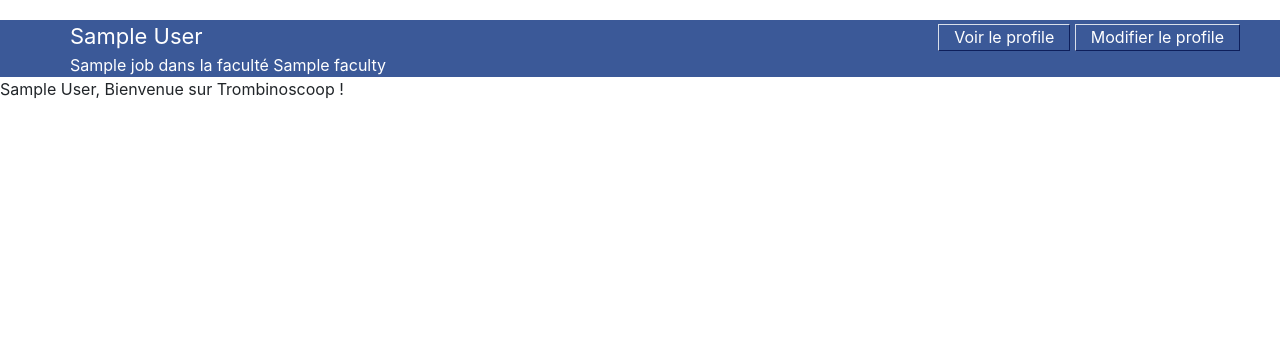
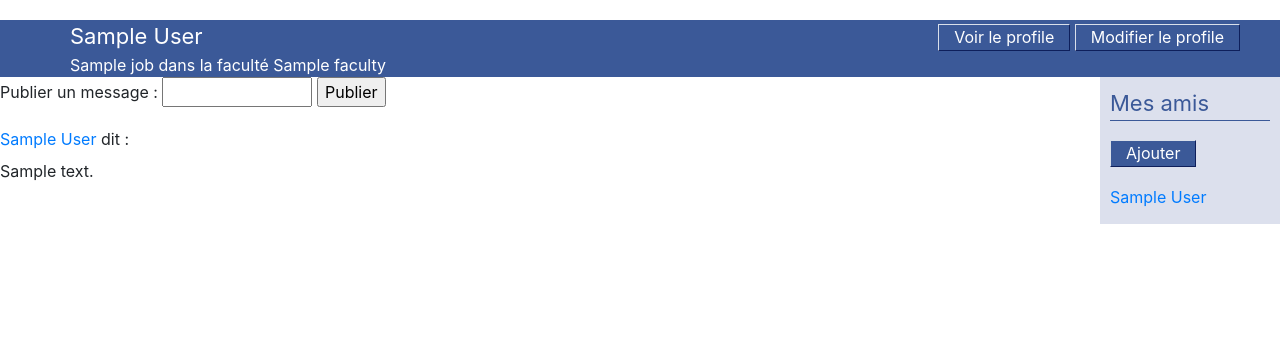
Before and after one commit to Aaron-KASONGO/Trombinoscoop, a Django app: template Trombinoscoop/templates/welcome.html in a window 1280 px wide. Shown: the top 337 px of the page. Run offline with Django 3.2, Linux system fonts and the light colour scheme; the template is opened without the code that fills it: most values are stand-ins (such as "Sample title", 1, 10 or a date in 2020); some libraries are stand-ins or nearby versions.

Commit message:
make the welcome page more available

```diff
--- a/Trombinoscoop/static/style1.css
+++ b/Trombinoscoop/static/style1.css
@@ -28,3 +28,74 @@ a.buttonLink {
     text-align: center;
     text-decoration: none;
 }
+
+body#welcomePage section#content {
+    width: 800px;
+    margin: 0 0 0 -400px;
+}
+
+body#welcomePage section#messageList {
+    position: absolute;
+    width: 600px;
+}
+
+body#welcomePage section#friendList {
+    position: absolute;
+    width: 200px;
+    right: 0;
+    background: yellow;
+}
+
+form.inlineForm label {
+    display: inline;
+    float: none;
+    padding: 0;
+}
+
+form.inlineForm input[type="text"] {
+    display: inline-block;
+    width: 150px;
+}
+
+form.inlineForm input[type="submit"] {
+    margin: 0;
+}
+
+section#messageList ul {
+    margin: 20px 0 0 0;
+    list-style: none;
+    padding: 0;
+}
+
+section#messageList ul li {
+    margin-bottom: 10px;
+}
+
+section#messageList ul li p {
+    margin: 8px 0 0 0;
+}
+
+body#welcomePage section#friendList {
+    position: absolute;
+    width: 180px;
+    right: 0;
+    padding: 10px;
+    background-color: #DCE0ED;
+}
+
+section#friendList p.title {
+    font-size: 22px;
+    color: #3b5998;
+    border-bottom: 1px solid #3b5998;
+    margin: 0 0 20px 0;
+}
+
+section#friendList ul {
+    margin: 20px 0 0 0;
+    list-style: none;
+    padding: 0;
+}
+
+section#friendList ul li {
+    margin: 0 0 5px 0;
+}
--- a/Trombinoscoop/templates/base.html
+++ b/Trombinoscoop/templates/base.html
@@ -13,6 +13,7 @@
     <header>
         {% block headerContent %}{% endblock %}
     </header>
-    {% block content %}{% endblock %}
+    {% block content %}
+    {% endblock %}
 </body>
 </html>
--- a/Trombinoscoop/templates/welcome.html
+++ b/Trombinoscoop/templates/welcome.html
@@ -32,5 +32,30 @@
 {% endblock %}
 
 {% block content %}
-<p>{{ logged_user.first_name }} {{ logged_user.last_name }}, Bienvenue sur Trombinoscoop !</p>
+<section id="messageList">
+    <form action="{% url 'welcome' %}" method="get" class="inlineForm">
+        <label for="newMessageInput">Publier un message :</label>
+        <input type="text" name="newMessage" id="newMessageInput"/>
+        <input type="submit" value="Publier"/>
+    </form>
+    <ul>
+        {% for message in friendMessages %}
+        <li>
+            <p>
+                <a href="???">{{ message.author.first_name }} {{ message.author.last_name }}</a> dit :
+            </p>
+            <p>{{ message.content }}</p>
+        </li>
+        {% endfor %}
+    </ul>
+</section>
+<section id="friendList">
+    <p class="title">Mes amis</p>
+    <p><a href="???" class="buttonLink">Ajouter</a></p>
+    <ul>
+    {% for friend in logged_user.friends.all %}
+        <li><a href="???">{{ friend.first_name }} {{ friend.last_name }}</a></li>
+    {% endfor %}
+    </ul>
+</section>
 {% endblock %}
--- a/Trombinoscoop/urls.py
+++ b/Trombinoscoop/urls.py
@@ -19,8 +19,7 @@ from . import views
 
 urlpatterns = [
     path('admin/', admin.site.urls),
-    path('', views.login),
     path('login', views.login),
-    path('welcome', views.welcome),
+    path('', views.welcome, name='welcome'),
     path('register', views.register, name='user_profile'),
 ]
```
Also changed, not shown: Trombinoscoop/models.py (+6 -2 lines), Trombinoscoop/views.py (+10 -3 lines).
